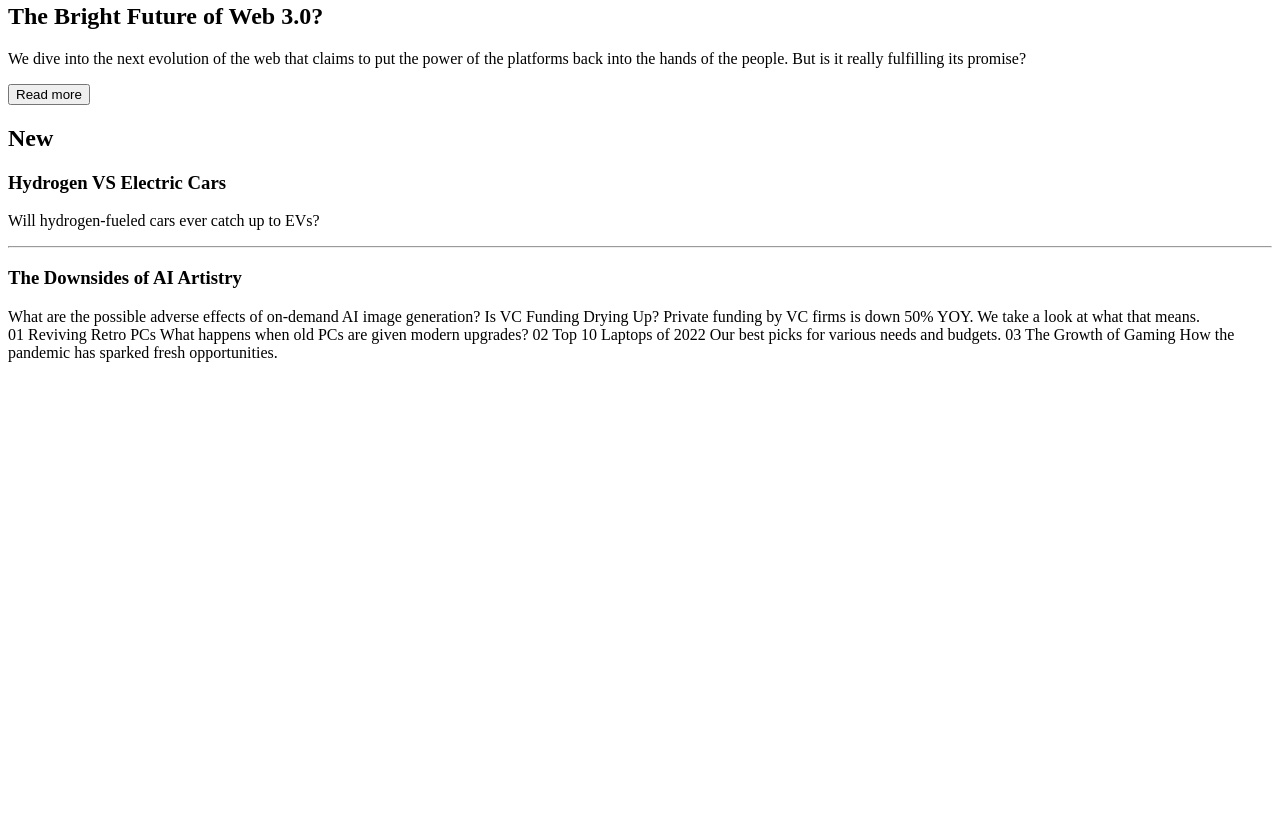
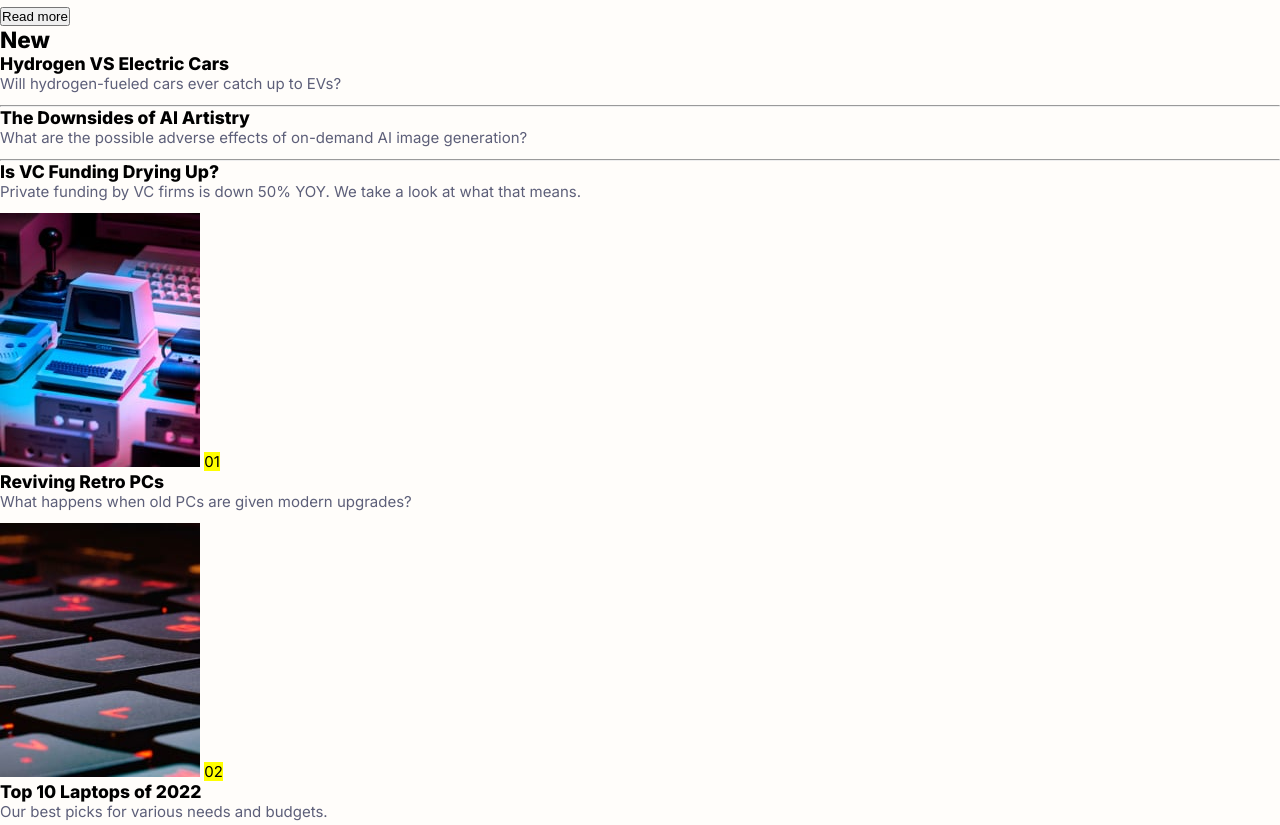
Before and after one commit to paupalazzesi/html-css-exercises, a website: page news-homepage-main/index.html in a window 1280 px wide. Shown: the part 795-1620 px from the top of the page. Before the commit the page ends 1165 px from the top, so only its background shows below. Drawn offline with Linux system fonts and the light colour scheme.

Commit message:
updates challenge

```diff
--- a/news-homepage-main/index.html
+++ b/news-homepage-main/index.html
@@ -7,6 +7,8 @@
   <link rel="icon" type="image/png" sizes="32x32" href="./assets/images/favicon-32x32.png">
 
   <title>Frontend Mentor | News homepage</title>
+
+  <link rel="stylesheet" href="main.css">
 
 </head>
 <body>
@@ -21,7 +23,7 @@
         <li><a href="">New</a></li>
         <li><a href="">Popular</a></li>
         <li><a href="">Trending</a></li>
-        <li><a href=""> Categories</a> </li>
+        <li><a href="">Categories</a></li>
       </ul>
     </nav>
 
@@ -54,30 +56,64 @@
       </h2>
 
       <div class="new-article-preview">
+
         <h3 class="new-article-title">
           Hydrogen VS Electric Cars
         </h3>
+
         <p class="new-article-body">
           Will hydrogen-fueled cars ever catch up to EVs?
         </p>
+
       </div>
 
       <hr>
 
-      <h3>The Downsides of AI Artistry</h3>
-      What are the possible adverse effects of on-demand AI image generation?
-      Is VC Funding Drying Up?
-      Private funding by VC firms is down 50% YOY. We take a look at what that means.
+      <div class="new-article-preview">
+
+        <h3 class="new-article-title">
+          The Downsides of AI Artistry
+        </h3>
+
+        <p class="new-article-body">
+          What are the possible adverse effects of on-demand AI image generation?
+        </p>
+
+      </div>
+
+      <hr>
+
+      <div class="new-article-preview">
+        <h3 class="new-article-title">
+          Is VC Funding Drying Up?
+        </h3>
+        <p class="new-article-body">
+          Private funding by VC firms is down 50% YOY. We take a look at what that means.
+        </p>
+      </div>
+
     </aside>
-    01
-    Reviving Retro PCs
-    What happens when old PCs are given modern upgrades?
-    02
-    Top 10 Laptops of 2022
-    Our best picks for various needs and budgets.
-    03
-    The Growth of Gaming
-    How the pandemic has sparked fresh opportunities.
+
+    <div class="bottom-articles-container">
+      <img src="assets/images/image-retro-pcs.jpg" alt="">
+      <mark class="bottom-articles-number">01</mark>
+      <h3 class="bottom-articles-title">Reviving Retro PCs</h3>
+      <p class="bottom-articles-body">What happens when old PCs are given modern upgrades?</p>
+    </div>
+
+    <div class="bottom-articles-container">
+      <img src="assets/images/image-top-laptops.jpg" alt="">
+      <mark class="bottom-articles-number">02</mark>
+      <h3 class="bottom-articles-title">Top 10 Laptops of 2022</h3>
+      <p class="bottom-articles-body">Our best picks for various needs and budgets.</p>
+    </div>
+
+    <div class="bottom-articles-container">
+      <img src="assets/images/image-gaming-growth.jpg" alt="">
+      <mark class="bottom-articles-number">03</mark>
+      <h3 class="bottom-articles-title">The Growth of Gaming</h3>
+      <p class="bottom-articles-body">How the pandemic has sparked fresh opportunities.</p>
+    </div>
 
   </main>
 
--- /dev/null
+++ b/news-homepage-main/main.scss
@@ -0,0 +1,6 @@
+
+@use "scss/design-tokens";
+@use "scss/normalice";
+@use "scss/primitive-elements";
+
+@import url('https://fonts.googleapis.com/css2?family=Inter:wght@100..900&display=swap');
--- /dev/null
+++ b/news-homepage-main/package.json
@@ -0,0 +1,5 @@
+{
+  "dependencies": {
+    "sass": "^1.71.1"
+  }
+}
--- /dev/null
+++ b/news-homepage-main/scss/_design-tokens.scss
@@ -0,0 +1,20 @@
+
+:root {
+    --clr-text-link-active: hsl(35, 77%, 62%);
+    --clr-bg-btn-primary: hsl(5, 85%, 63%);
+
+    --clr-bg-body: hsl(36, 100%, 99%);
+    --clr-text-numbers: hsl(233, 8%, 79%);
+    --clr-text-body: hsl(236, 13%, 42%);
+    --clr-bg-content: hsl(240, 100%, 5%);
+
+    --fs-body: 15px;
+
+    --fw-body: 400;
+    --fw-article-title: 700;
+    --fw-main-title: 800;
+
+    --space-
+
+
+}
--- /dev/null
+++ b/news-homepage-main/scss/_normalice.scss
@@ -0,0 +1,5 @@
+* {
+    margin: 0;
+    padding: 0;
+    box-sizing: border-box;
+}
--- /dev/null
+++ b/news-homepage-main/scss/_primitive-elements.scss
@@ -0,0 +1,40 @@
+body {
+    font-family: "Inter", sans-serif;
+    font-size: var(--fs-body);
+    background-color: var(--clr-bg-body);
+}
+
+b,
+strong {
+    font-weight: 700;
+}
+
+h1,
+h2,
+h3,
+h4,
+h5,
+h6 {
+    font-weight: 800;
+}
+
+p {
+    margin: 0 0 0.75rem;
+    font-size: var(--fs-body);
+    color: var(--clr-text-body);
+}
+
+a {
+    color: var(--clr);
+    text-decoration: none;
+    &:focus-visible {
+        outline: solid 2px var(--ss-token-color-secondary-light);
+    }
+    &:hover {
+        background-color: var(--ss-token-color-accent-alpha-10);
+    }
+}
+
+mark {
+    text-decoration: none;
+}
```
Also changed, not shown: news-homepage-main/main.css (added), 3 other files.
